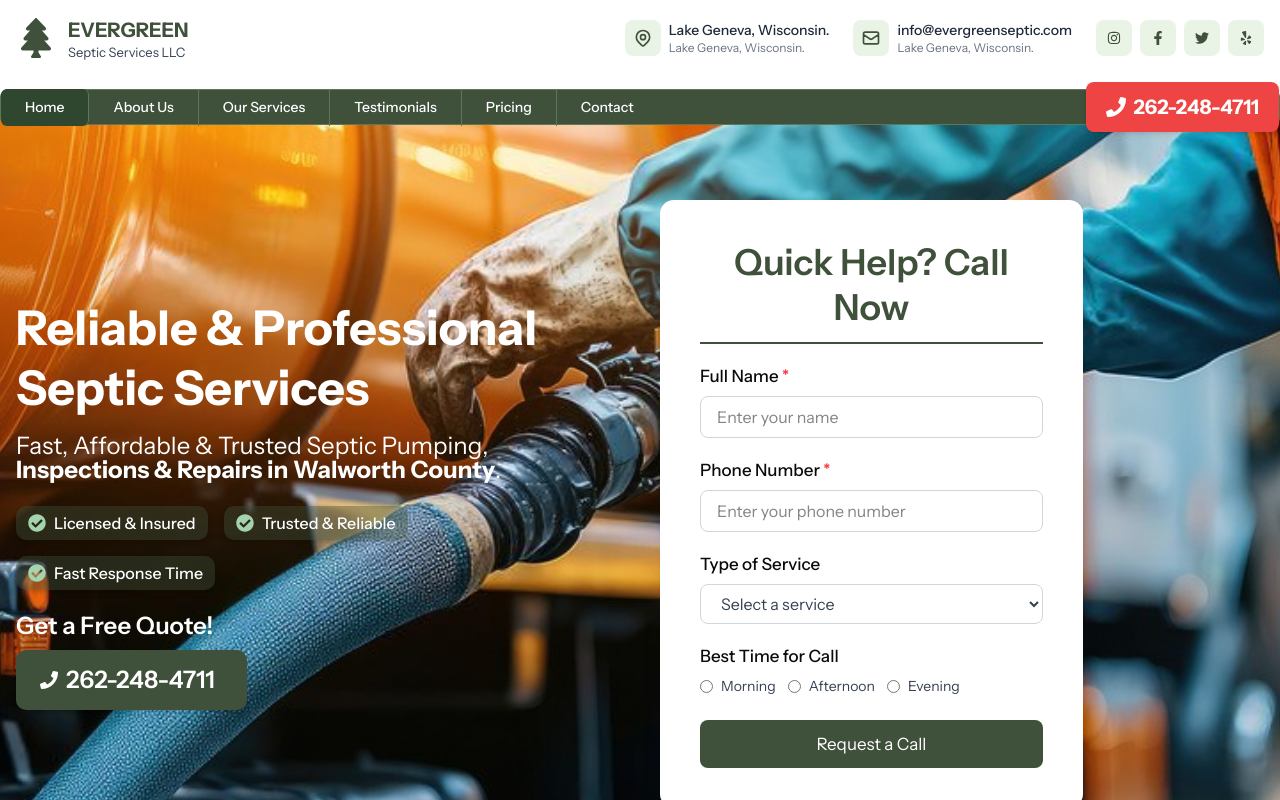
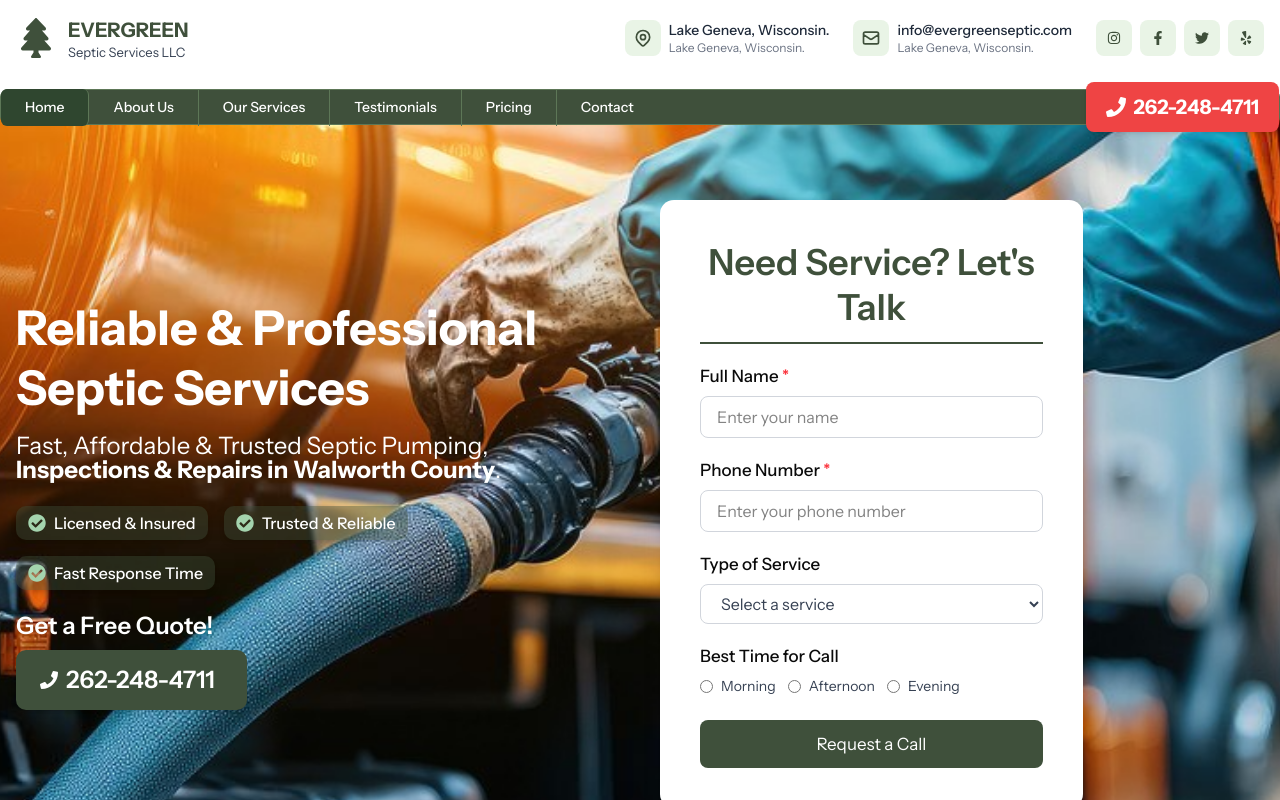
Before and after one commit to MuhammadAkil/evergreen, a Next.js app: page / in a window 1280 px wide. Shown: the top 800 px of the page. Built offline with nearby package versions, Linux system fonts and the light colour scheme; a web font is replaced by a local one.

Commit message:
add validation

```diff
--- a/src/app/components/HerSection.tsx
+++ b/src/app/components/HerSection.tsx
@@ -111,7 +111,7 @@ export default function HerSection() {
 
                     {/* Right Section - Form */}
                     <div className="bg-white p-6 md:p-10 rounded-xl shadow-xl w-full md:w-[90%] lg:w-[80%] xl:w-[70%]">
-                        <h2 className="font-instrument font-semibold text-[#3F503B] mb-3 text-center leading-[45px] text-[30px] md:text-[36px]">Quick Help? Call Now</h2>
+                        <h2 className="font-instrument font-semibold text-[#3F503B] mb-3 text-center leading-[45px] text-[30px] md:text-[36px]">Need Service? Let's Talk</h2>
 
                         <hr className="border-t-2 border-[#3F503B] mb-4" />
 
--- a/src/app/components/Pricing.tsx
+++ b/src/app/components/Pricing.tsx
@@ -136,7 +136,7 @@ export default function Home() {
         <div className="flex flex-col md:flex-row justify-between items-start gap-6 mb-8 ml-4 md:ml-10">
           <div className="text-white text-left w-full md:w-auto">
             <p className="text-sm md:text-base font-instrument font-semibold leading-[100%] tracking-[0%] sm:text-[16px] md:text-[20px]">
-              EFFECTIVE MAY 1, 2023
+              EFFECTIVE April 1, 2025
             </p>
 
             <h1 className="text-3xl sm:text-4xl md:text-5xl font-instrument my-2 leading-[100%]">
```
